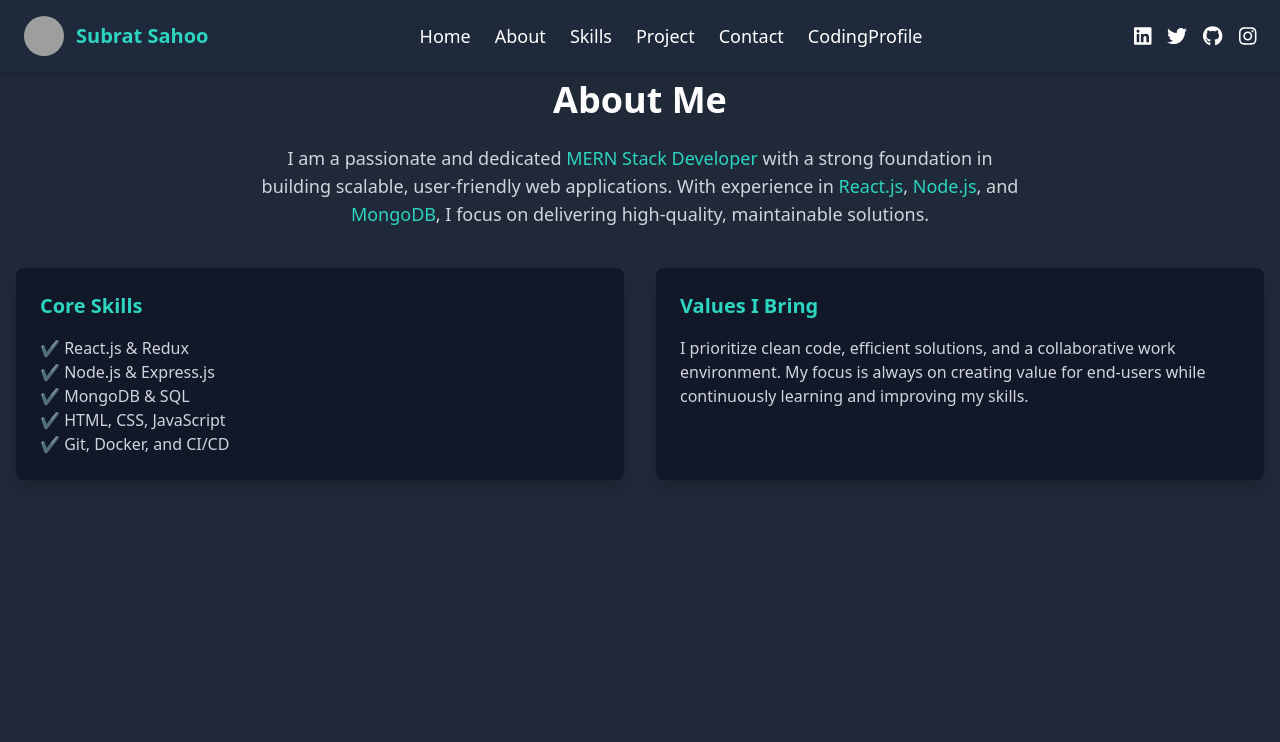
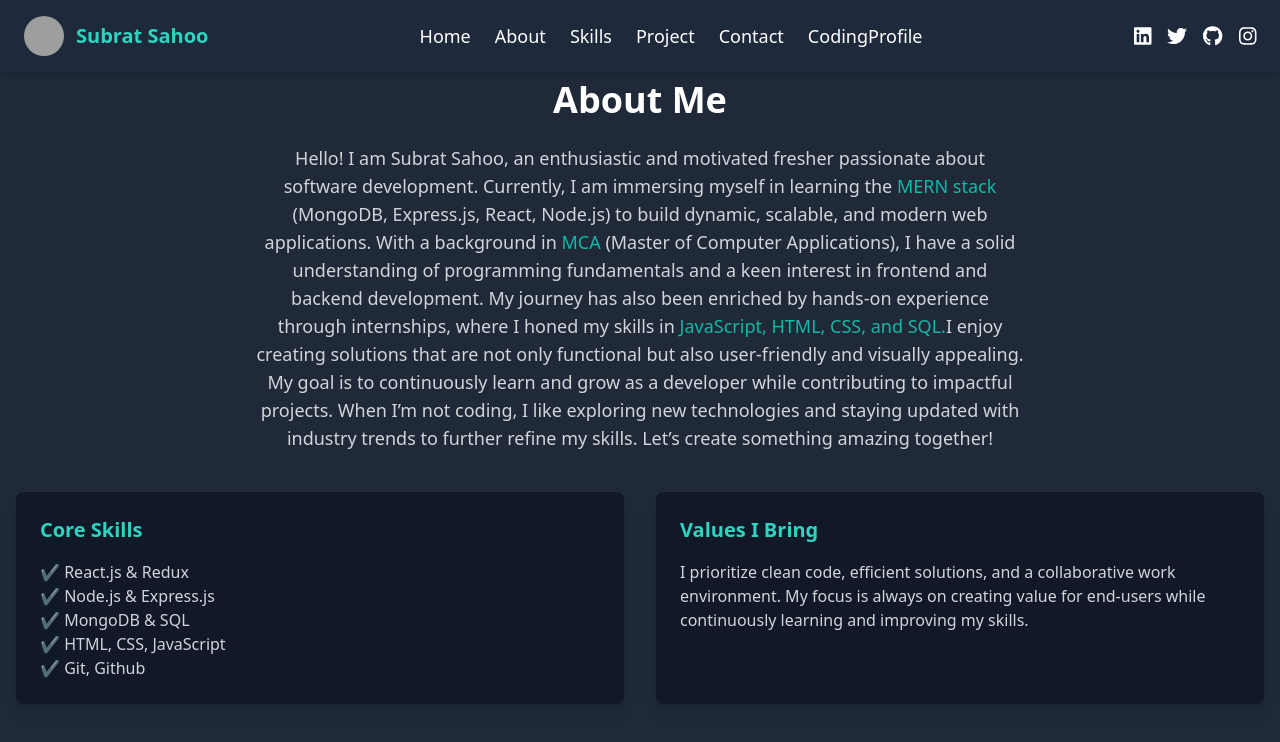
Before and after one commit to TechSubrat-netizen/sUBRATPORTFOLIO, a React (Vite) app: page /about in a window 1280 px wide. Shown: the top 742 px of the page. Built offline with nearby package versions, Linux system fonts and the light colour scheme; grey boxes are pictures that could not be loaded.

Commit message:
bug fixes

```diff
--- a/src/Components/About.jsx
+++ b/src/Components/About.jsx
@@ -1,5 +1,3 @@
-
-import React from "react";
 
 function About() {
   return (
@@ -7,10 +5,15 @@ function About() {
       <div className="container mx-auto px-4">
         <h2 className="text-4xl font-bold text-center mb-6">About Me</h2>
         <p className="text-lg text-gray-300 text-center max-w-3xl mx-auto mb-10">
-          I am a passionate and dedicated <span className="text-teal-400">MERN Stack Developer</span> with a strong
-          foundation in building scalable, user-friendly web applications. With experience in{" "}
-          <span className="text-teal-400">React.js</span>, <span className="text-teal-400">Node.js</span>, and{" "}
-          <span className="text-teal-400">MongoDB</span>, I focus on delivering high-quality, maintainable solutions.
+        Hello! I am Subrat Sahoo, an enthusiastic and motivated fresher passionate about software development. Currently, I am immersing myself in learning the <span className="text-teal-500"> MERN stack</span> (MongoDB, Express.js, React, Node.js) to build dynamic, scalable, and modern web applications.
+
+With a background in <span className="text-teal-500"> MCA</span> (Master of Computer Applications), I have a solid understanding of programming fundamentals and a keen interest in frontend and backend development. My journey has also been enriched by hands-on experience through internships, where I honed my skills in <span className="text-teal-500">JavaScript, HTML, CSS, and SQL.</span>
+
+I enjoy creating solutions that are not only functional but also user-friendly and visually appealing. My goal is to continuously learn and grow as a developer while contributing to impactful projects.
+
+When I’m not coding, I like exploring new technologies and staying updated with industry trends to further refine my skills.
+
+Let’s create something amazing together!
         </p>
         <div className="grid grid-cols-1 md:grid-cols-2 gap-8">
           <div className="bg-gray-900 p-6 rounded-lg shadow-lg transform hover:scale-105 transition">
@@ -20,7 +23,7 @@ function About() {
               <li>✔ Node.js & Express.js</li>
               <li>✔ MongoDB & SQL</li>
               <li>✔ HTML, CSS, JavaScript</li>
-              <li>✔ Git, Docker, and CI/CD</li>
+              <li>✔ Git, Github</li>
             </ul>
           </div>
           <div className="bg-gray-900 p-6 rounded-lg shadow-lg transform hover:scale-105 transition">
--- a/src/Components/CodingProfile.jsx
+++ b/src/Components/CodingProfile.jsx
@@ -10,7 +10,7 @@ function CodingProfiles() {
           {/* Coding Platform Links */}
           <div className="flex justify-center mb-12 space-x-8">
             <a
-              href="https://www.hackerrank.com/yourusername"
+              href="https://www.hackerrank.com/profile/subratsahoo3883"
               target="_blank"
               rel="noopener noreferrer"
               className="bg-teal-400 hover:bg-teal-500 text-gray-900 px-8 py-4 rounded-full font-semibold transition-transform transform hover:scale-105"
@@ -18,7 +18,7 @@ function CodingProfiles() {
               HackerRank
             </a>
             <a
-              href="https://leetcode.com/yourusername"
+              href="https://leetcode.com/u/Subratsahoo6372/"
               target="_blank"
               rel="noopener noreferrer"
               className="bg-teal-400 hover:bg-teal-500 text-gray-900 px-8 py-4 rounded-full font-semibold transition-transform transform hover:scale-105"
@@ -26,7 +26,7 @@ function CodingProfiles() {
               LeetCode
             </a>
             <a
-              href="https://www.geeksforgeeks.org/user/yourusername"
+              href="https://www.geeksforgeeks.org/user/user_06p6v828wdq/e"
               target="_blank"
               rel="noopener noreferrer"
               className="bg-teal-400 hover:bg-teal-500 text-gray-900 px-8 py-4 rounded-full font-semibold transition-transform transform hover:scale-105"
--- a/src/Components/Contact.jsx
+++ b/src/Components/Contact.jsx
@@ -12,20 +12,20 @@ function Contact() {
           <p className="text-lg text-gray-300">
             <strong>Email:</strong>
             <a href="mailto:subrat.sahoo@example.com" className="text-teal-400 hover:underline">
-              subrat.sahoo@example.com
+              subratsahoo3883@gmail.com
             </a>
           </p>
           <p className="text-lg text-gray-300 mt-4">
             <strong>Phone:</strong>
             <a href="tel:+1234567890" className="text-teal-400 hover:underline">
-              +1 (234) 567-890
+              +91 6372523229
             </a>
           </p>
         </div>
 
         {/* Email CTA */}
         <a
-          href="mailto:subrat.sahoo@example.com"
+          href="mailto:subratsahoo3883@gmail.com"
           className="bg-teal-400 hover:bg-teal-500 text-gray-900 px-8 py-4 rounded-full font-semibold transition-transform transform hover:scale-105 mb-8 inline-block"
         >
           Send an Email
--- a/src/Components/Home.jsx
+++ b/src/Components/Home.jsx
@@ -15,15 +15,15 @@ function Home() {
           A Passionate <span className="text-teal-400">MERN Stack Developer</span> crafting modern web applications with intuitive user experiences.
         </p>
         <div className="flex space-x-6 mt-6">
-          <a
+          {/* <a
             href="#projects"
             className="bg-teal-400 hover:bg-teal-500 text-gray-900 px-6 py-3 rounded-full font-semibold transition-transform transform hover:scale-105"
           >
             View My Work
-          </a>
+          </a> */}
           <a
             href="#contact"
-            className="border border-teal-400 px-6 py-3 rounded-full font-semibold hover:bg-teal-400 hover:text-gray-900 transition-transform transform hover:scale-105"
+            className= "bg-teal-400 hover:bg-teal-500border border-teal-400 px-6 py-3 rounded-full font-semibold hover:bg-teal-400 hover:text-gray-900 transition-transform transform hover:scale-105  text-gray-900"
           >
             Contact Me
           </a>
@@ -35,13 +35,13 @@ function Home() {
           </a>
         </div>
         <div className="flex space-x-4 mt-8">
-          <a href="https://github.com" target="_blank" rel="noopener noreferrer">
+          <a href="https://github.com/TechSubrat-netizen" target="_blank" rel="noopener noreferrer">
             <FontAwesomeIcon icon={faGithub} size="2x" className="hover:text-teal-400 transition" />
           </a>
-          <a href="https://linkedin.com" target="_blank" rel="noopener noreferrer">
+          <a href="http://www.linkedin.com/in/subrat-sahoo-b72337261" target="_blank" rel="noopener noreferrer">
             <FontAwesomeIcon icon={faLinkedin} size="2x" className="hover:text-teal-400 transition" />
           </a>
-          <a href="https://twitter.com" target="_blank" rel="noopener noreferrer">
+          <a href="https://x.com/kh173952700?t=rbjzEGHsWmFlXnBQf59HwQ&s=08" target="_blank" rel="noopener noreferrer">
             <FontAwesomeIcon icon={faTwitter} size="2x" className="hover:text-teal-400 transition" />
           </a>
         </div>
@@ -59,7 +59,7 @@ function Home() {
       <section id="skills" className="py-20 px-6">
         <h2 className="text-3xl font-bold text-center mb-8">My Skills</h2>
         <div className="flex flex-wrap justify-center gap-8">
-          {["React.js", "Node.js", "Express", "MongoDB", "JavaScript", "HTML5", "CSS3", "Git"].map((skill, idx) => (
+          {["React.js", "Node.js", "Express", "MongoDB", "JavaScript", "HTML5", "CSS3", "Git","DSA","Bootstrap","Tailwind","Python","Netify","Git"  ,"Github","Oracle Sql"].map((skill, idx) => (
             <div
               key={idx}
               className="bg-gray-800 px-6 py-4 rounded-lg shadow-lg transform transition-transform hover:scale-105"
@@ -71,7 +71,7 @@ function Home() {
       </section>
 
       {/* Projects Section */}
-      <section id="projects" className="py-20 bg-gray-800 px-6">
+      {/* <section id="projects" className="py-20 bg-gray-800 px-6">
         <h2 className="text-3xl font-bold text-center mb-8">Projects</h2>
         <div className="grid md:grid-cols-3 gap-8">
           {[1, 2, 3].map((project) => (
@@ -92,7 +92,7 @@ function Home() {
             </div>
           ))}
         </div>
-      </section>
+      </section> */}
 
       {/* Contact Section */}
       <section id="contact" className="py-20 px-6 bg-gray-900 text-center">
@@ -101,7 +101,7 @@ function Home() {
           Have a project in mind? I'd love to collaborate and bring your ideas to life.
         </p>
         <a
-          href="mailto:subrat.sahoo@example.com"
+          href="mailto:subratsahoo3883@example.com"
           className="bg-teal-400 hover:bg-teal-500 text-gray-900 px-8 py-4 rounded-full font-semibold transition-transform transform hover:scale-105"
         >
           Get in Touch
--- a/src/Components/Skills.jsx
+++ b/src/Components/Skills.jsx
@@ -10,6 +10,7 @@ function Skills() {
     { name: "HTML5", icon: "🔶", color: "text-orange-500" },
     { name: "CSS3", icon: "🎨", color: "text-blue-500" },
     { name: "Git & GitHub", icon: "🐙", color: "text-gray-500" },
+          { name: "SQL", icon: "💛", color: "text-gray-500" },
   ];
 
   return (
```
Also changed, not shown: src/Components/Header.jsx (+4 -4 lines), 1 other file (tests, documents, lock files or other folders).
